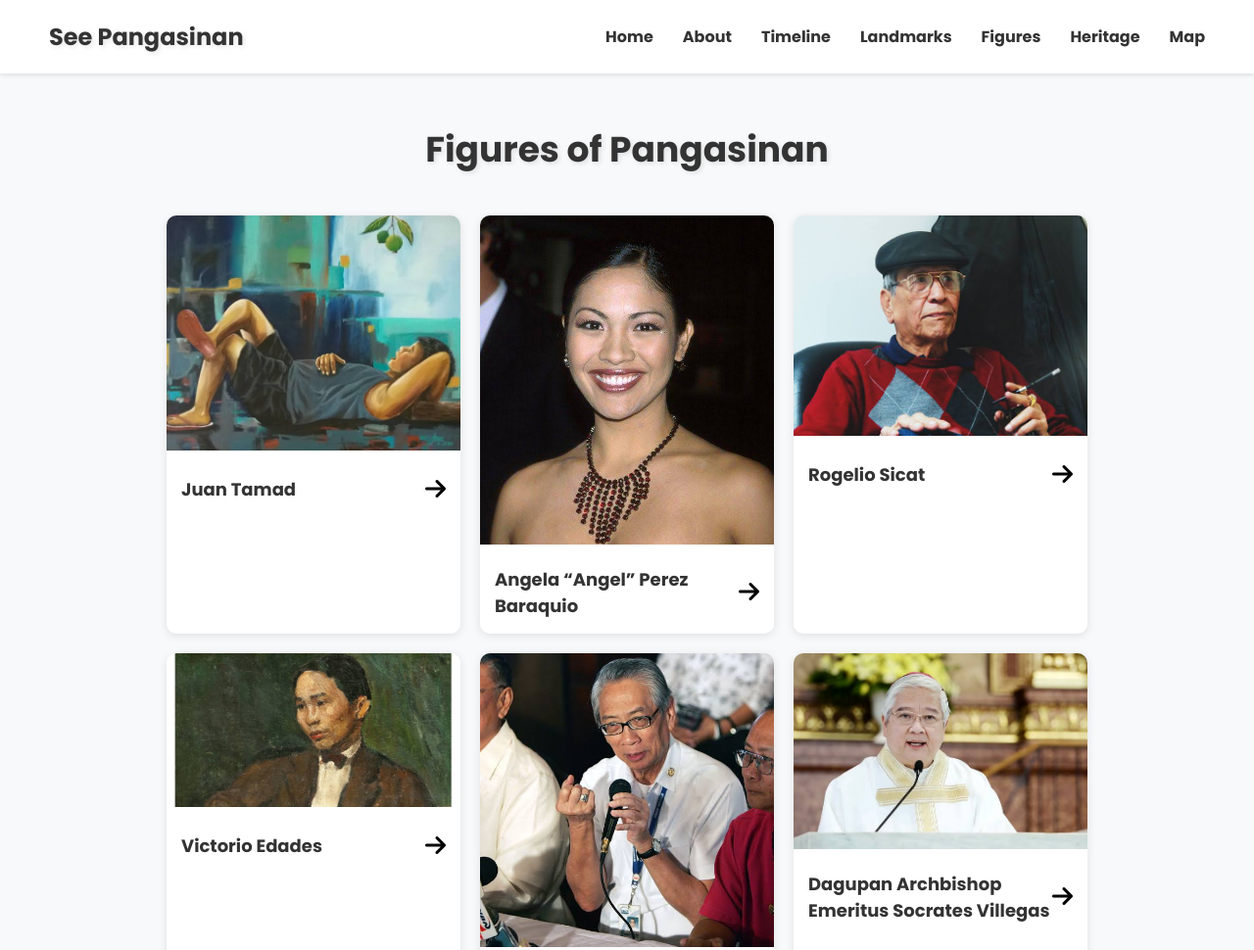
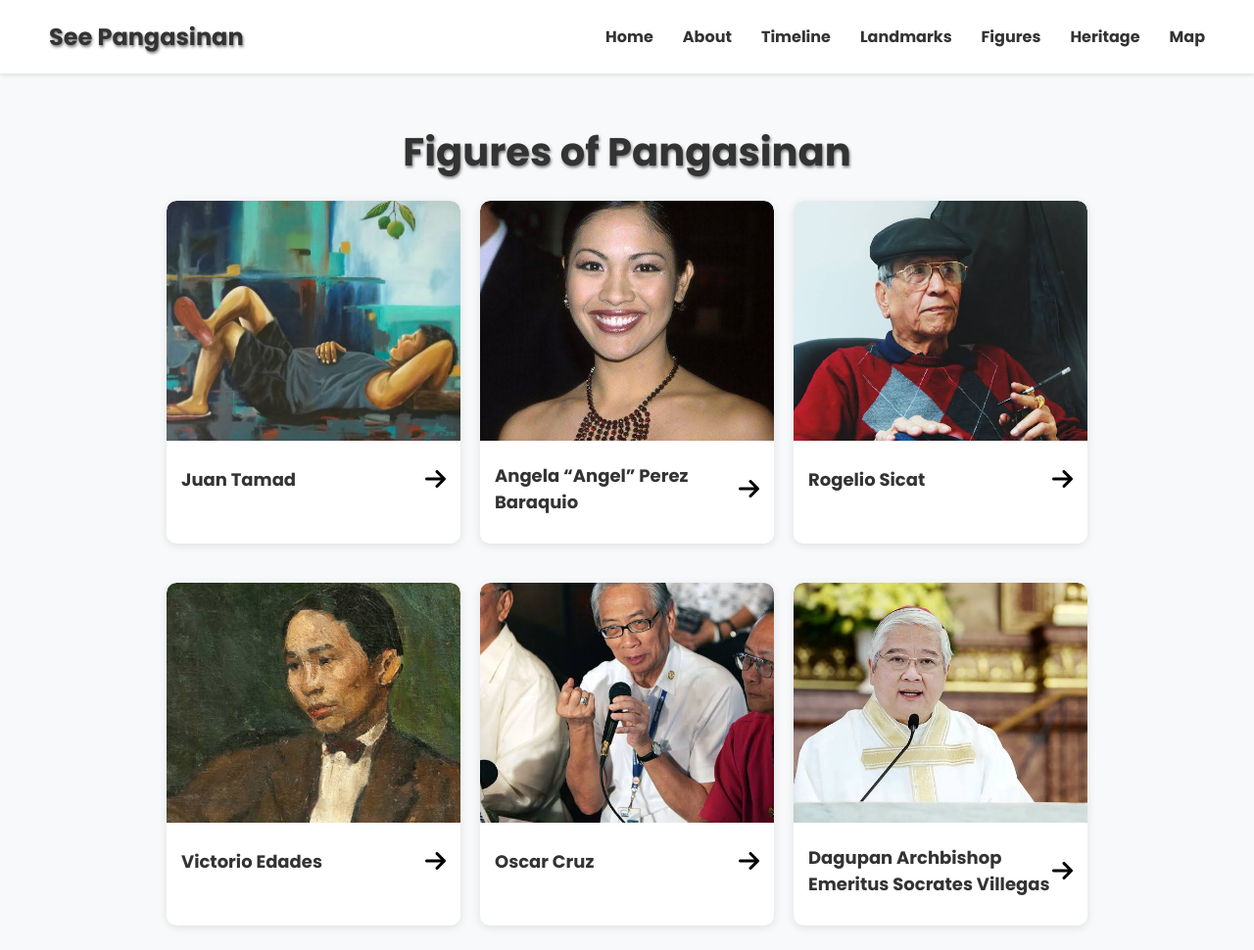
Before and after one commit to dmsimara/see-pangasinan, a plain HTML site: page templates/figures.html in a window 1280 px wide. Shown: the top 970 px of the page at 98% size. Drawn offline with Linux system fonts and the light colour scheme.

Commit message:
Update files

```diff
--- a/src/static/css/figures.css
+++ b/src/static/css/figures.css
@@ -65,15 +65,17 @@ nav ul li a:hover {
   text-decoration: underline;
 }
 
+/* Main content styling */
 main {
     text-align: center;
     padding: 50px 20px;
 }
 
 h1 {
-    font-size: 36px;
-    margin-bottom: 40px;
-    text-shadow: 2px 2px 5px rgba(0, 0, 0, 0.1);
+   font-size: 40px;
+   color: #333;
+   margin-bottom: 20px;
+   text-shadow: 1px 2px 3px rgba(0, 0, 0, 0.5);
 }
 
 .figures-grid {
@@ -84,17 +86,21 @@ h1 {
 }
 
 .figure-card {
-    background-color: white;
+  background-color: var(--white);
   box-shadow: 0 2px 10px rgba(0, 0, 0, 0.1);
   border-radius: 10px;
   overflow: hidden;
   width: 300px;
+  height: 350px;
   text-align: left;
+  margin-bottom: 20px;
 }
 
 .figure-card img {
   width: 100%;
-    height: auto;
+  height: 70%;
+  object-fit: cover;
+  border-radius: 10px 10px 0 0;
 }
 
 .figure-info {
@@ -113,7 +119,7 @@ h1 {
 .arrow-link {
     text-decoration: none;
     font-size: 24px;
-    color: black;
+    color: var(--black);
 }
 
 /* Footer styling */
```
Lines whose indentation alone changed are shown as unchanged.
